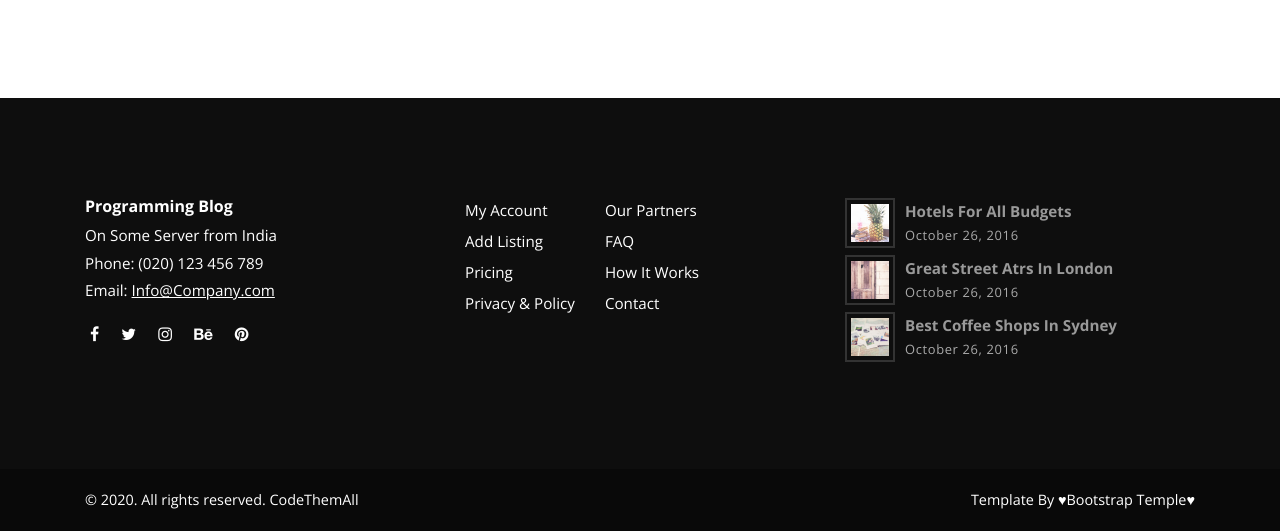
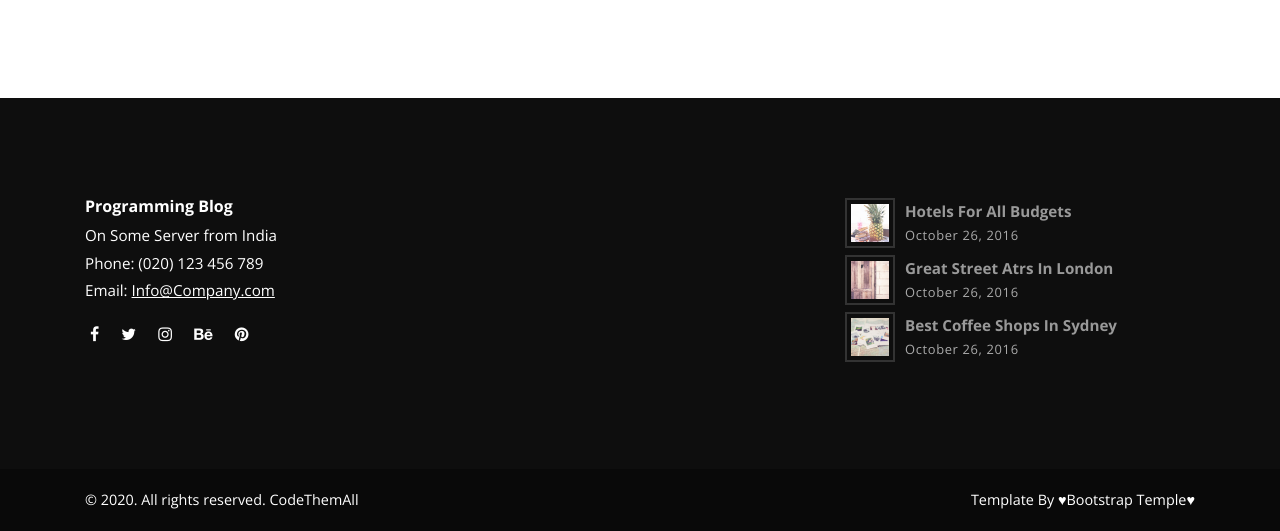
Before and after one commit to harishbisht29/blog, a Django app: page /signin/ in a window 1280 px wide. Shown: the part 530-1061 px from the top of the page. Run offline with Django 3.2, Linux system fonts and the light colour scheme; some libraries are stand-ins or nearby versions.

Commit message:
Updating Footer

```diff
--- a/templates/footer.html
+++ b/templates/footer.html
@@ -20,20 +20,7 @@
             </div>
           </div>
           <div class="col-md-4">
-            <div class="menus d-flex">
-              <ul class="list-unstyled">
-                <li> <a href="#">My Account</a></li>
-                <li> <a href="#">Add Listing</a></li>
-                <li> <a href="#">Pricing</a></li>
-                <li> <a href="#">Privacy &amp; Policy</a></li>
-              </ul>
-              <ul class="list-unstyled">
-                <li> <a href="#">Our Partners</a></li>
-                <li> <a href="#">FAQ</a></li>
-                <li> <a href="#">How It Works</a></li>
-                <li> <a href="#">Contact</a></li>
-              </ul>
-            </div>
+
           </div>
           <div class="col-md-4">
             <div class="latest-posts"><a href="#">
```
